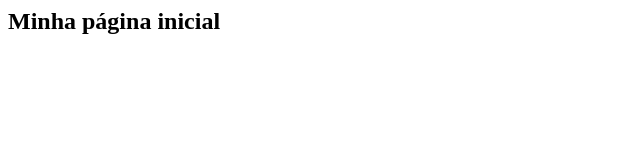
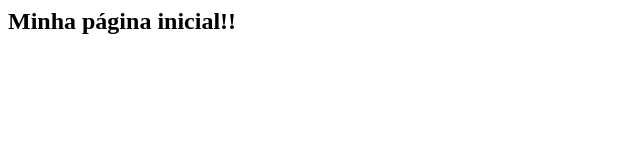
Before and after one commit to Milla1802/projeto-curso-git, a plain HTML site: page index.html in a window 1280 px wide. Shown: the full height of the page, 0-640 px from the left. Drawn offline with Linux system fonts and the light colour scheme.

```diff
--- a/index.html
+++ b/index.html
@@ -6,6 +6,6 @@
             <title>Curso de Git e Github</title>
         </head>
         <body>
-            <h2>Minha página inicial</h2>
+            <h2>Minha página inicial!!</h2>
         </body>
     </html>
```
